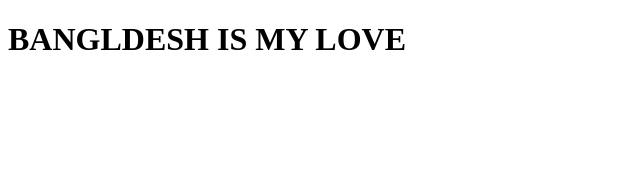
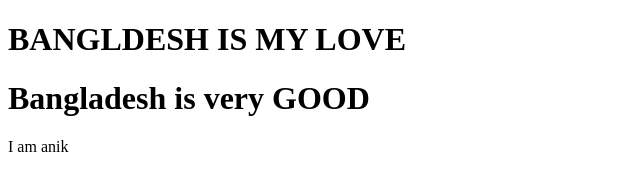
Before and after one commit to AnikBD30/my-secend-repo, a plain HTML site: page index.html in a window 1280 px wide. Shown: the whole page, without its empty margins (0-640 px from the left). Drawn offline with Linux system fonts and the light colour scheme.

Commit message:
added newline

```diff
--- a/index.html
+++ b/index.html
@@ -8,5 +8,9 @@
 </head>
 <body>
 	<h1> BANGLDESH IS MY LOVE</h1>
+	<h1> Bangladesh is very  GOOD</h1>
+	<p> I am anik</p>
+
+
 </body>
 </html>
```
